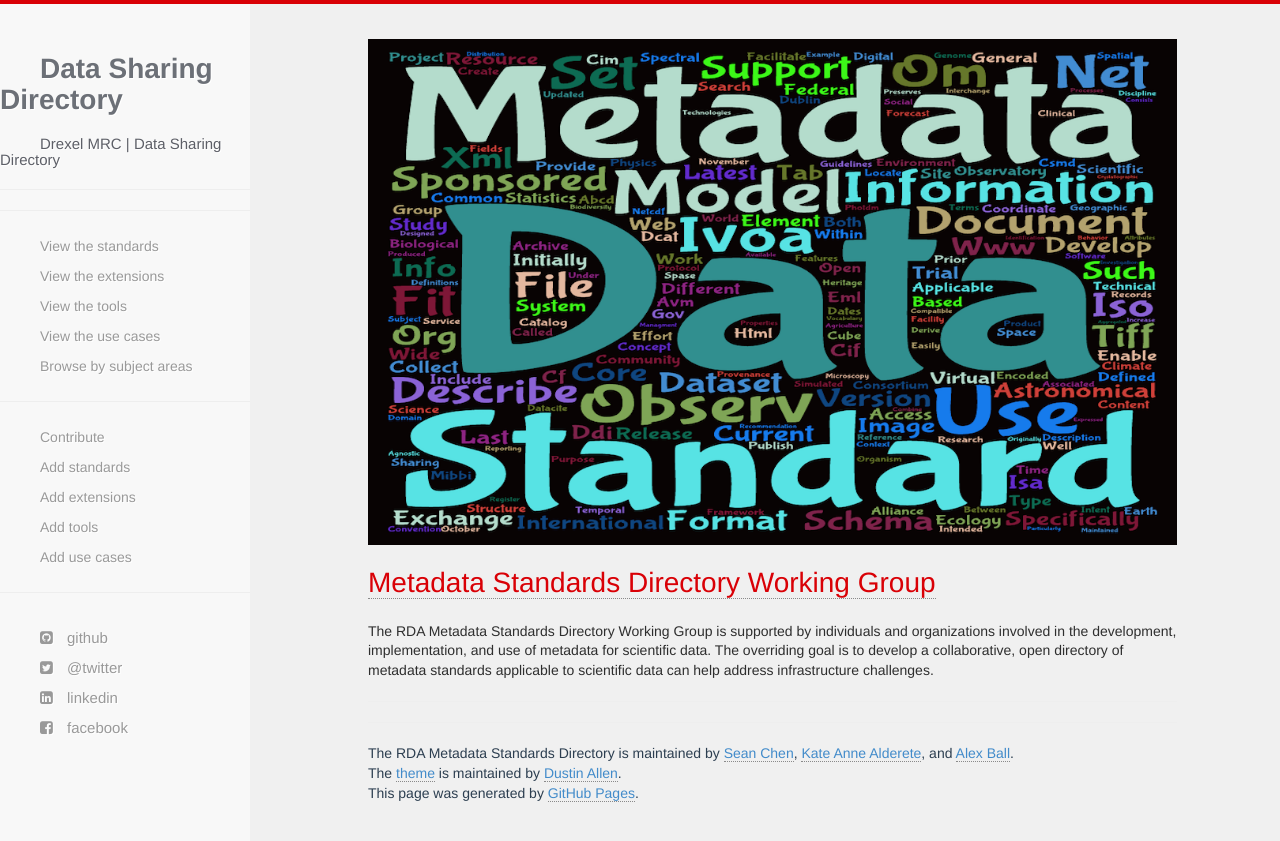
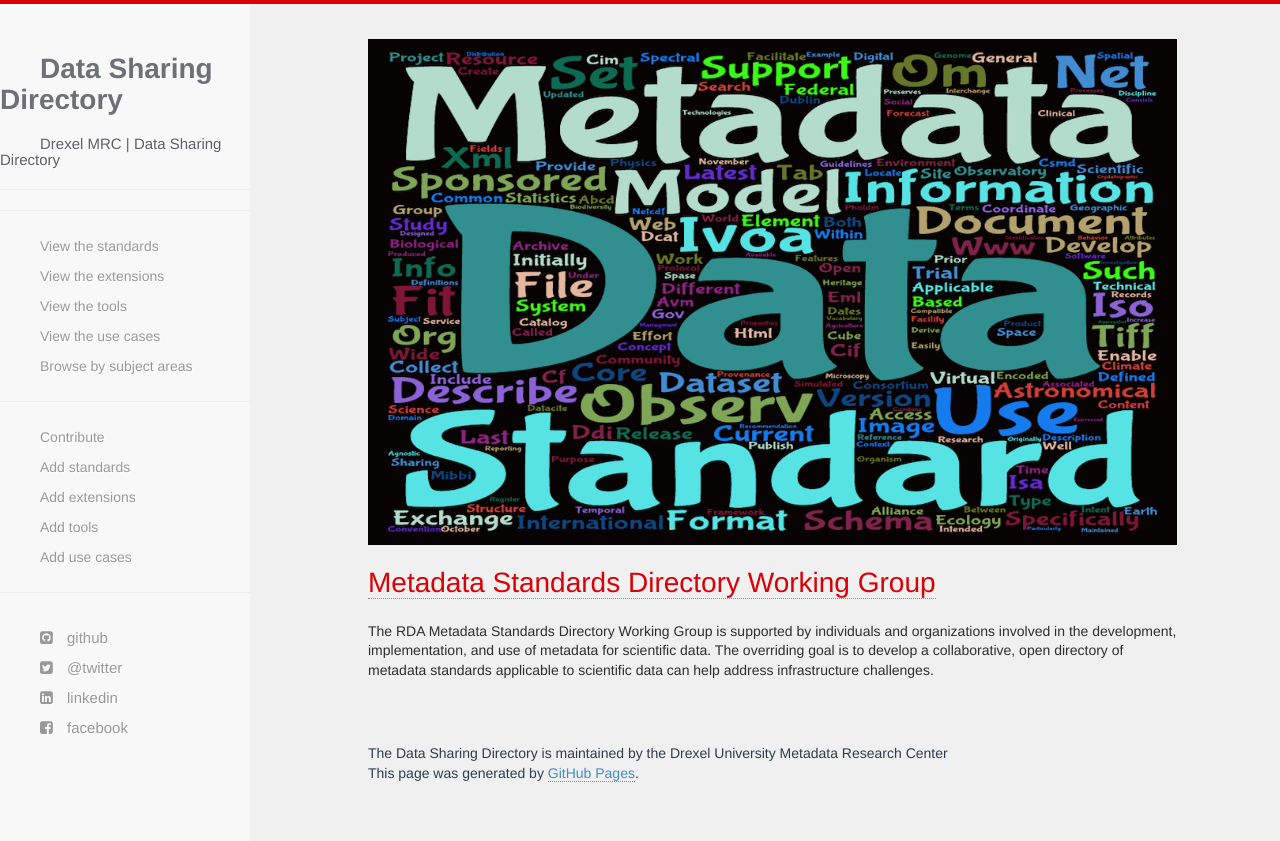
Before and after one commit to metadata-research/data-sharing-directory, a Jekyll site: the page built from index.md, in a window 1280 px wide. Shown: the top 841 px of the page. Built offline with Jekyll 4.4.1, drawn with Linux system fonts in a browser that asks for light colours; nearby versions of some CDN libraries.

Commit message:
Update footer.html

```diff
--- a/_includes/footer.html
+++ b/_includes/footer.html
@@ -1,8 +1,6 @@
     <hr />
     <footer>
-      The RDA Metadata Standards Directory is maintained by <a href="https://github.com/gugek">Sean Chen</a>, <a href="https://github.com/katealderete">Kate Anne Alderete</a>, and <a href="https://github.com/alex-ball">Alex Ball</a>.
-      <br>
-      The <a href="https://github.com/arnp/herring-cove">theme</a> is maintained by <a href="https://github.com/dustin-allen">Dustin Allen</a>.
+      The Data Sharing Directory is maintained by the Drexel University Metadata Research Center
       <br>
       This page was generated by <a href="http://pages.github.com">GitHub Pages</a>.
     </footer>
```
